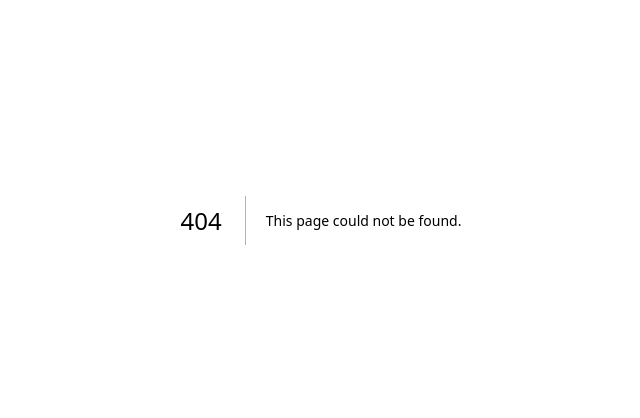
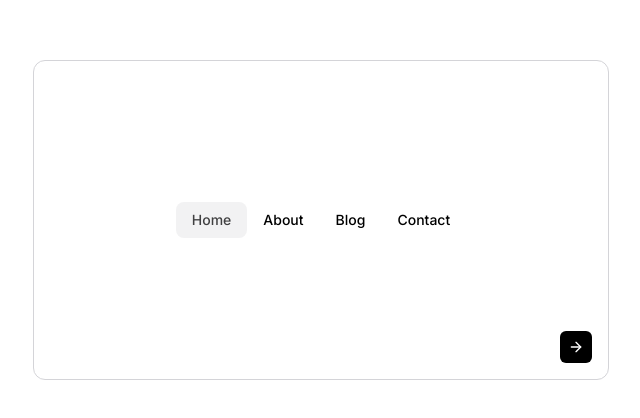
Before and after one commit to unnati2000/aesthetics.js, a Next.js app: page /animated-tabs in a window 1280 px wide. Before the commit this address had no page. Shown: the part 180-598 px from the top of the page, without its empty margins (319-959 px from the left). Built offline with nearby package versions, Linux system fonts and the light colour scheme.

Commit message:
add animated tabs with flashlight effect

```diff
--- /dev/null
+++ b/app/animated-tabs/page.tsx
@@ -0,0 +1,65 @@
+'use client';
+
+import { motion } from 'framer-motion';
+import { useState } from 'react';
+import { ArrowRight } from 'lucide-react';
+
+const tabs = ['Home', 'About', 'Blog', 'Contact'];
+
+const AnimatedTabs = () => {
+  const [selectedTab, setSelectedTab] = useState<string>(tabs[0]);
+  const [hoveredTab, setHoveredTab] = useState<string>(tabs[0]);
+  const [flexDirection, setFlexDirection] = useState<'row' | 'column'>('row');
+
+  return (
+    <div className="h-screen w-full flex justify-center items-center">
+      <section className="h-80 flex max-w-xl justify-center w-full items-center border border-zinc-300 rounded-xl relative">
+        <ul
+          className="flex"
+          style={{
+            flexDirection: flexDirection,
+          }}
+        >
+          {tabs.map((tab) => (
+            <motion.li
+              layout="position"
+              tabIndex={0}
+              onFocus={() => setHoveredTab(tab)}
+              onMouseOver={() => setHoveredTab(tab)}
+              onMouseLeave={() => setHoveredTab(selectedTab)}
+              onClick={() => setSelectedTab(tab)}
+              key={tab}
+              className="relative px-4 py-2 text-sm font-medium cursor-pointer transition-colors"
+              transition={{ duration: 0.2 }}
+            >
+              <span className="relative text-inherit">{tab}</span>
+              {tab === hoveredTab && (
+                <motion.div
+                  layoutId="highlight"
+                  className="absolute inset-0 rounded-lg bg-zinc-300/30"
+                />
+              )}
+            </motion.li>
+          ))}
+        </ul>
+        <button
+          className="absolute bottom-4 right-4 bg-black text-white p-2 rounded-md"
+          onClick={() =>
+            setFlexDirection(flexDirection === 'row' ? 'column' : 'row')
+          }
+        >
+          <ArrowRight
+            size={16}
+            className="transition-transform"
+            style={{
+              transform:
+                flexDirection === 'row' ? 'rotate(0deg)' : 'rotate(90deg)',
+            }}
+          />
+        </button>
+      </section>
+    </div>
+  );
+};
+
+export default AnimatedTabs;
--- a/app/page.tsx
+++ b/app/page.tsx
@@ -1,10 +1,10 @@
-"use client";
+'use client';
 
-import { useRouter } from "next/navigation";
+import { useRouter } from 'next/navigation';
 
-import Kbd from "@/components/cmdk/Kbd";
+import Kbd from '@/components/cmdk/Kbd';
 
-import { motion } from "framer-motion";
+import { motion } from 'framer-motion';
 
 export default function Home() {
   const router = useRouter();
@@ -13,14 +13,14 @@ export default function Home() {
     <main className="bg-stone-950 h-screen w-full p-8">
       {/* layout div */}
 
-      <div className="flex">
+      <div className="flex gap-4">
         <motion.div
           whileHover={{
-            boxShadow: "inset #8c8c8c 0px 0px 60px -40px",
+            boxShadow: 'inset #8c8c8c 0px 0px 60px -40px',
           }}
-          onClick={() => router.push("/cmdk")}
+          onClick={() => router.push('/cmdk')}
           style={{
-            boxShadow: "inset #7b7b7b 0px 0px 60px -44px",
+            boxShadow: 'inset #7b7b7b 0px 0px 60px -44px',
           }}
           className="border-2 gap-2 flex-col cursor-pointer inline-flex shadow-lg text-md  items-center justify-center bg-zinc-900 text-zinc-500 border-zinc-800 rounded-xl h-44 w-44"
         >
@@ -29,6 +29,19 @@ export default function Home() {
             <Kbd>cmd</Kbd> <Kbd>k</Kbd>
           </p>
         </motion.div>
+        <motion.div
+          whileHover={{
+            boxShadow: 'inset #8c8c8c 0px 0px 60px -40px',
+          }}
+          onClick={() => router.push('/animated-tabs')}
+          style={{
+            boxShadow: 'inset #7b7b7b 0px 0px 60px -44px',
+          }}
+          className="border-2 gap-2 flex-col cursor-pointer inline-flex shadow-lg text-md  items-center justify-center bg-zinc-900 text-zinc-500 border-zinc-800 rounded-xl h-44 w-44"
+        >
+          <p className="text-sm">Animated tabs</p>
+          <p className="text-sm">flashlight effect</p>
+        </motion.div>
       </div>
     </main>
   );
--- a/package.json
+++ b/package.json
@@ -12,6 +12,7 @@
     "@mantine/hooks": "^7.12.1",
     "@use-gesture/react": "^10.3.1",
     "framer-motion": "^11.3.28",
+    "lucide-react": "^0.436.0",
     "next": "14.2.3",
     "next-themes": "^0.3.0",
     "react": "^18",
```
Also changed, not shown: 1 other file (tests, documents, lock files or other folders).
